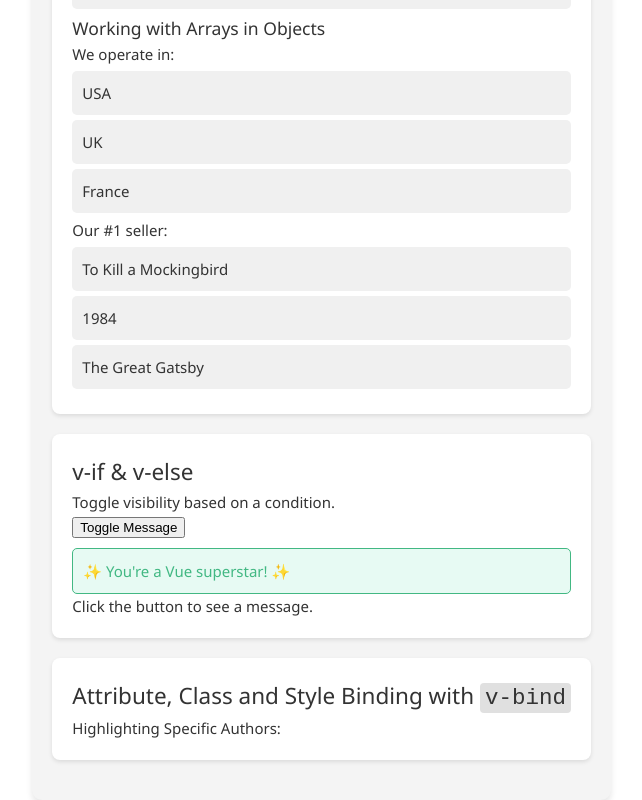
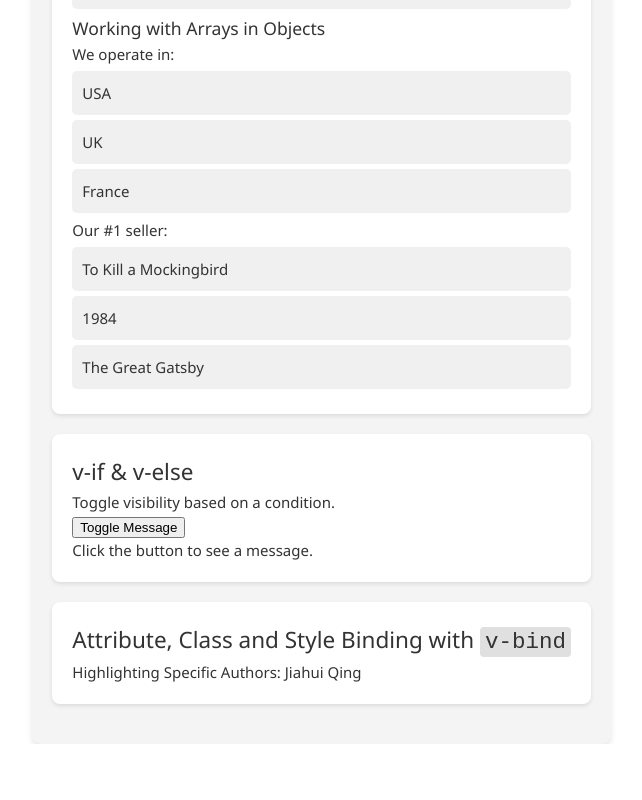
Before and after one commit to DT0324/5132W2, a Vue app: page / in a window 1280 px wide. Shown: the part 1540-2340 px from the top of the page, without its empty margins (29-671 px from the left). After the commit the page ends 2284 px from the top, so only its background shows below. Built offline with nearby package versions, Linux system fonts and the light colour scheme.

Commit message:
feat: toggle message visibility and update author highlight in JSON component

```diff
--- a/src/components/JSON.vue
+++ b/src/components/JSON.vue
@@ -113,13 +113,13 @@
       <!-- Activity 13: Toggle the message visibility when the button is clicked. -->
       <!-- TODO: CODE TO TOGGLE MESSAGE VISIBILITY HERE. Hint: Use the v-if directive. -->
       <button @click="showMessage = !showMessage">Toggle Message</button>
-      <p class="message success">✨ You're a Vue superstar! ✨</p>
+      <p v-if="showMessage" class="message success">✨ You're a Vue superstar! ✨</p>
       <p>Click the button to see a message.</p>
     </section>
 
     <section class="lab-section">
       <h2>Attribute, Class and Style Binding with <code>v-bind</code></h2>
-      <p>Highlighting Specific Authors:</p>
+      <p>Highlighting Specific Authors: Jiahui Qing</p>
 
     </section>
   </div>
```
